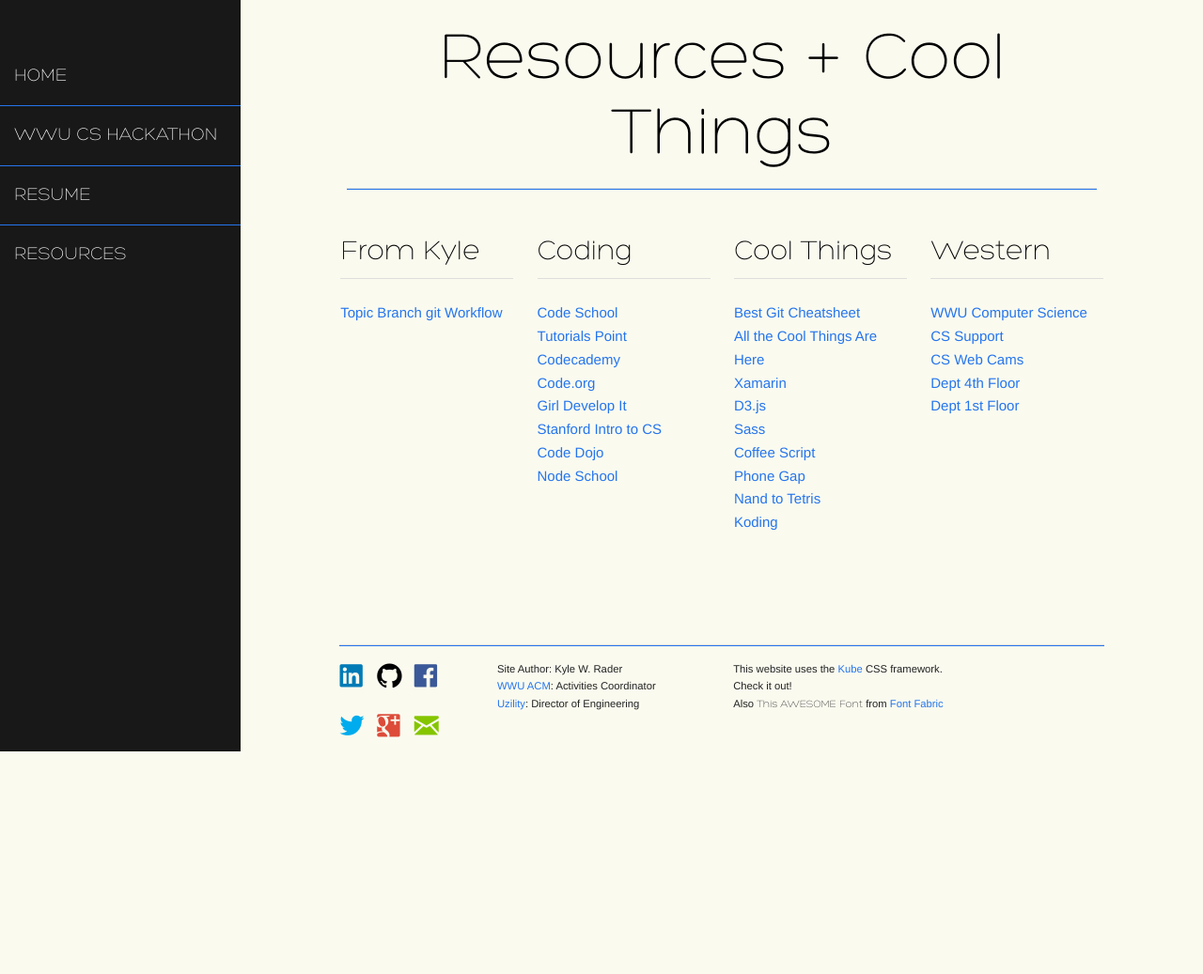
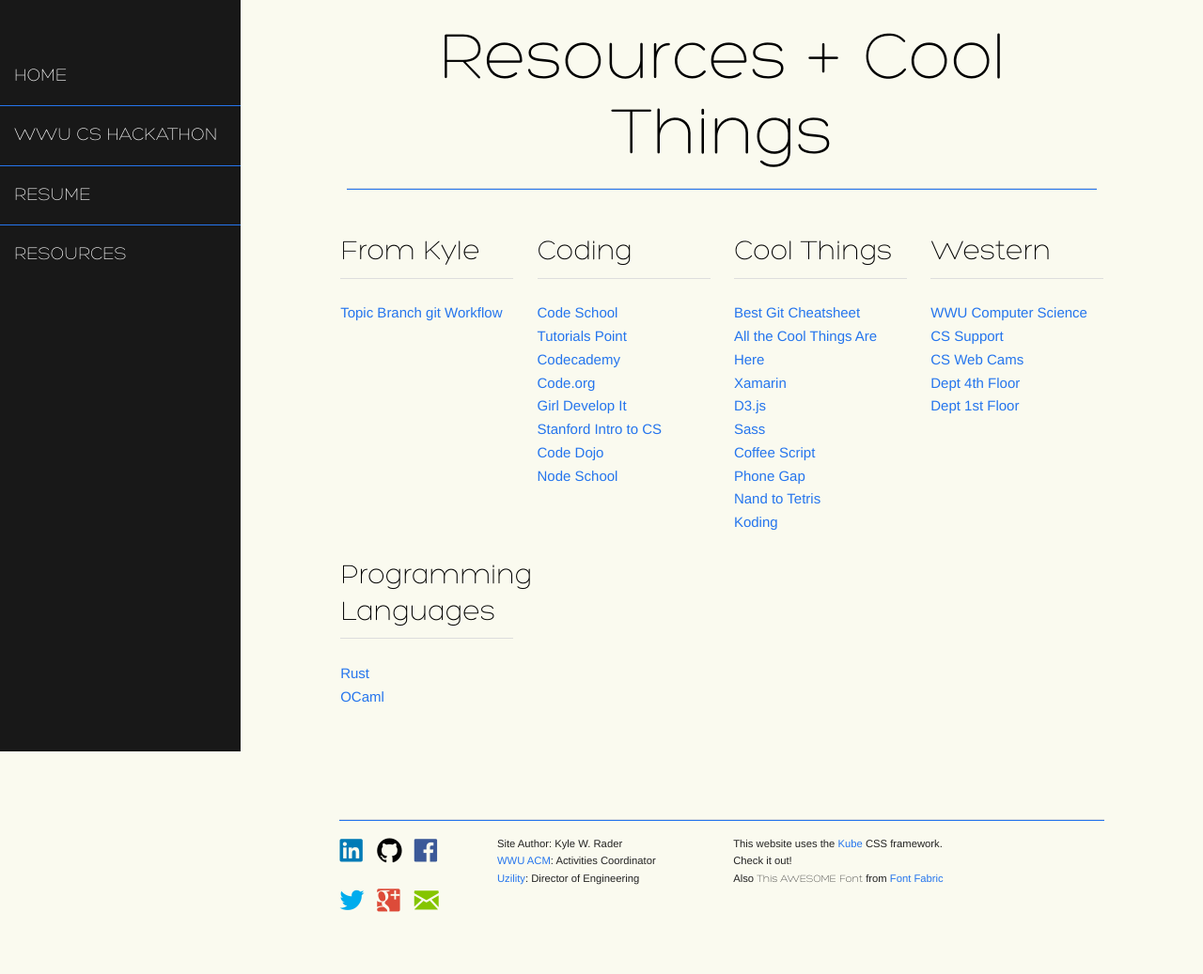
Before and after one commit to kyle-rader/kylerader.org, a PHP site: page /Resources in a window 1280 px wide. Shown: the whole page at 94% size. Before the commit the page ends 800 px from the top, so only its background shows below. Run offline with PHP 8.4, Linux system fonts and the light colour scheme; data that the repository does not hold is empty; some libraries are stand-ins or nearby versions.

Commit message:
Add Programming Languages to Resources links.

```diff
--- a/Resources/content.php
+++ b/Resources/content.php
@@ -43,6 +43,13 @@
                     <li><a  target="_blank" href="http://www.wwu.edu/wwuarchitect/pages/fd/pdf/campusfloorplans/CF01W001.pdf">Dept 1st Floor</a></li>
                 </ul>
             </li>
+	    <li class="block-first">
+	        <h4>Programming Languages</h4><hr>
+		<ul class="list-flat">
+		    <li><a target="_blank" href="http://doc.rust-lang.org/">Rust</a></li>
+		    <li><a target="_blank" href="https://ocaml.org/">OCaml</a></li>
+		</ul>
+	    </li>
         </ul>
     </div>
 </div>
```
